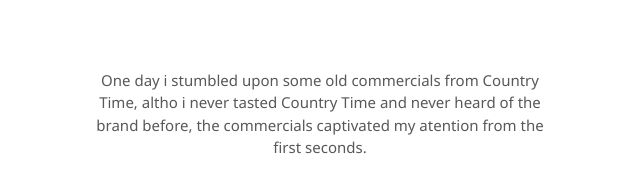
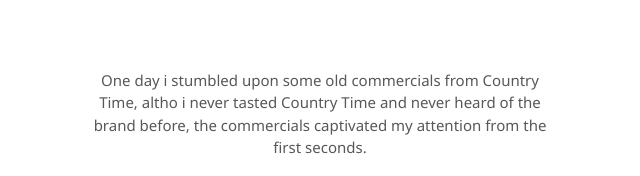
Before and after one commit to avdoB/CoutryTime, a plain HTML site: page index.html in a window 1280 px wide. Shown: the part 504-680 px from the top of the page, 24-664 px from the left. Drawn offline with Linux system fonts and the light colour scheme.

Commit message:
Update index.html

```diff
--- a/index.html
+++ b/index.html
@@ -39,7 +39,7 @@
     <header class="showcase">
       <div  class="video"><h2><img src="https://img.icons8.com/cotton/64/000000/citrus-1.png"/>Country Time Lemonade</h2>
         <p>
-        One day i stumbled upon some old commercials from Country Time, altho i never tasted Country Time  and never heard of the brand before, the commercials captivated my atention from the first seconds.
+        One day i stumbled upon some old commercials from Country Time, altho i never tasted Country Time  and never heard of the brand before, the commercials captivated my attention from the first seconds.
         </p>
         <a  href="https://github.com/avdoB" class="btn">
           Read More
```
